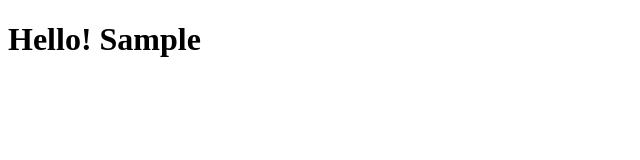
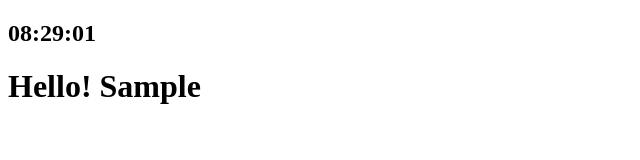
Before and after one commit to nosijae/JSP_Practice, a plain HTML site: page index.html in a window 1280 px wide. Both pictures are taken after typing "Sample" into the empty fields and a click on the button "Log In". Shown: the whole page, without its empty margins (0-640 px from the left). Drawn offline with Linux system fonts and the light colour scheme.

Commit message:
Part5 Complete

```diff
--- a/index.html
+++ b/index.html
@@ -4,11 +4,11 @@
     <meta charset="UTF-8" />
     <meta http-equiv="X-UA-Compatible" content="IE=edge" />
     <meta name="viewport" content="width=device-width, initial-scale=1.0" />
-    <link rel="stylesheet" href="style.css" />
+    <link rel="stylesheet" href="css/style.css" />
     <title>Momentum</title>
   </head>
   <body>
-    <form id="login-form" class="hidden">
+    <form class="hidden" id="login-form">
       <input
         required
         maxlength="15"
@@ -17,8 +17,12 @@
       />
       <button>Log In</button>
     </form>
-    <h1 id = "greeting" class="hidden"></h1>
 
-    <script src="app.js"></script>
+    <h2 id = "clock"></h2>
+
+    <h1 class="hidden" id = "greeting"></h1>
+
+    <script src="js/greetings.js"></script>
+    <script src="js/clock.js"></script>
   </body>
 </html>
--- /dev/null
+++ b/js/clock.js
@@ -0,0 +1,12 @@
+const clock = document.querySelector("h2#clock");
+
+function getClock() {
+  const date = new Date();
+  const hours = String(date.getHours()).padStart(2, "0");
+  const minutes = String(date.getMinutes()).padStart(2, "0");
+  const second = String(date.getSeconds()).padStart(2, "0");
+
+  clock.innerText = `${hours}:${minutes}:${second}`;
+}
+
+setInterval(getClock, 1000);
```
Also changed, not shown: css/style.css (renamed from style.css), js/greetings.js (renamed from app.js), 2 other files.
